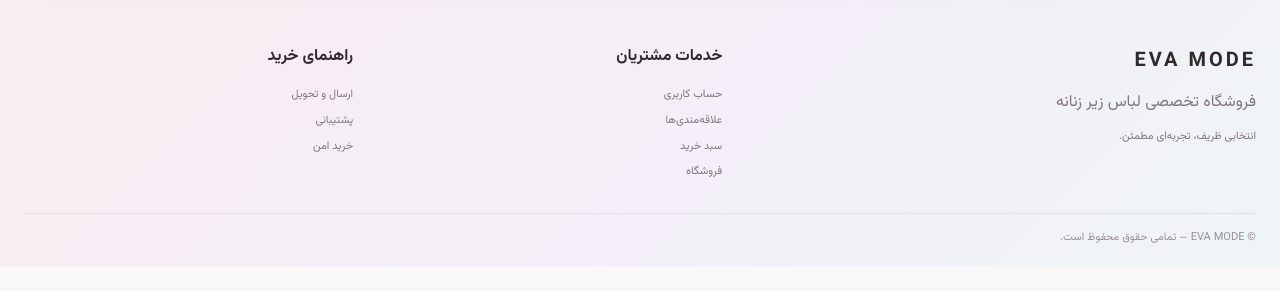
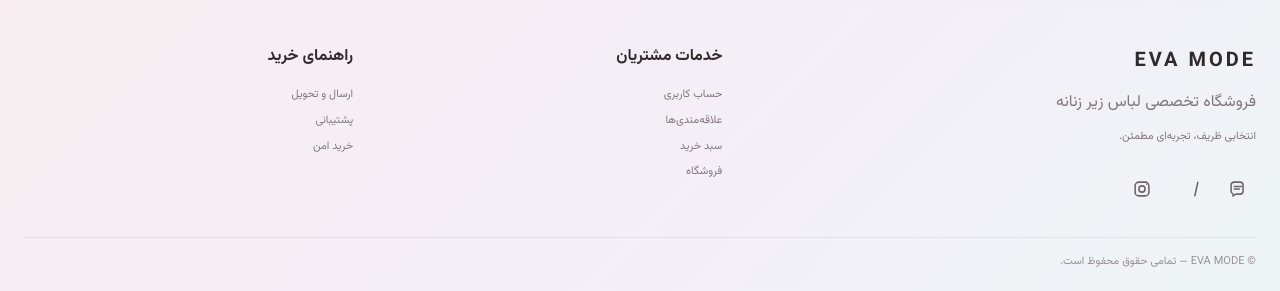
Before and after one commit to evamode29/eva-mode, a Django app: page / in a window 1280 px wide. Shown: the part 2270-2561 px from the top of the page. Before the commit the page ends 2513 px from the top, so only its background shows below. Run offline with Django 5.2, Linux system fonts and the light colour scheme; data that the repository does not hold is empty.

Commit message:
Add minimal social media icons to EVA MODE footer

```diff
--- a/templates/base.html
+++ b/templates/base.html
@@ -18,7 +18,11 @@
     .wishlist-badge{position:absolute;top:11px;left:11px;width:34px;height:34px;border-radius:50%;display:grid;place-items:center;background:rgba(255,255,255,.94);border:1px solid #eadfe3;font-size:22px;line-height:1;color:#6f5960;box-shadow:0 5px 16px rgba(83,64,72,.08)}
     .card-meta{display:flex;justify-content:space-between;gap:10px;margin:12px 17px 0;font-size:10px;color:#81777b}.card-meta span:last-child{color:#b9a17f;letter-spacing:1px}
     .wishlist-btn{transition:.2s}.wishlist-btn.is-favorite{color:#a34f61}.wishlist-btn.is-favorite:hover{color:#7f3548}
-    @media(max-width:600px){.discount-badge{top:8px;right:8px;font-size:9px;padding:3px 7px}.wishlist-badge{top:8px;left:8px;width:29px;height:29px;font-size:19px}.card-meta{margin-inline:11px;font-size:9px}}
+    .social-links{display:flex;align-items:center;gap:12px;margin-top:18px}
+    .social-link{width:36px;height:36px;display:inline-grid;place-items:center;color:#6f6466;text-decoration:none;transition:color .2s ease,transform .2s ease}
+    .social-link:hover{color:#a34f61;transform:translateY(-2px)}
+    .social-link svg{width:22px;height:22px;fill:none;stroke:currentColor;stroke-width:1.7;stroke-linecap:round;stroke-linejoin:round}
+    @media(max-width:600px){.discount-badge{top:8px;right:8px;font-size:9px;padding:3px 7px}.wishlist-badge{top:8px;left:8px;width:29px;height:29px;font-size:19px}.card-meta{margin-inline:11px;font-size:9px}.social-links{gap:8px}}
   </style>
 </head>
 <body>
@@ -47,7 +51,17 @@
     <div class="nav-row"><div class="container nav-inner"><a class="all-categories" href="/shop/">دسته‌بندی محصولات</a><nav class="main-nav" aria-label="منوی اصلی"><a href="/">خانه</a><a href="/shop/">فروشگاه</a>{% for c in eva_categories %}<a href="/shop/?category={{ c.slug }}">{{ c.name }}</a>{% endfor %}<a href="/shop/">جدیدترین‌ها</a><a class="sale-link" href="/shop/">پیشنهاد ویژه</a></nav></div></div>
   </header>
   <main>{% block content %}{% endblock %}</main>
-  <footer class="footer"><div class="container footer-grid"><div><strong>EVA MODE</strong><p>فروشگاه تخصصی لباس زیر زنانه</p><span>انتخابی ظریف، تجربه‌ای مطمئن.</span></div><div><b>خدمات مشتریان</b><a href="/account/">حساب کاربری</a><a href="/account/favorites/">علاقه‌مندی‌ها</a><a href="/cart/">سبد خرید</a><a href="/shop/">فروشگاه</a></div><div><b>راهنمای خرید</b><span>ارسال و تحویل</span><span>پشتیبانی</span><span>خرید امن</span></div></div><div class="container footer-bottom">© EVA MODE — تمامی حقوق محفوظ است.</div></footer>
+  <footer class="footer"><div class="container footer-grid"><div><strong>EVA MODE</strong><p>فروشگاه تخصصی لباس زیر زنانه</p><span>انتخابی ظریف، تجربه‌ای مطمئن.</span><div class="social-links" aria-label="شبکه‌های اجتماعی EVA MODE">
+    <a class="social-link" href="https://www.rubika.ir/@evamode_ir" target="_blank" rel="noopener noreferrer" aria-label="روبیکا">
+      <svg viewBox="0 0 24 24" aria-hidden="true"><path d="M7.2 4.5h7.1a3.2 3.2 0 0 1 3.2 3.2v6.7a3.2 3.2 0 0 1-3.2 3.2H9.7l-3.1 2v-2.1a3.2 3.2 0 0 1-2.1-3V7.7a3.2 3.2 0 0 1 2.7-3.2Z"></path><path d="M8 9.3h8M8 12h5.5"></path></svg>
+    </a>
+    <a class="social-link" href="https://www.rubika.ir/@evamode_ir" target="_blank" rel="noopener noreferrer" aria-label="تلگرام">
+      <svg viewBox="0 0 24 24" aria-hidden="true"><path d="m20.5 4.7-3.2 14.7c-.2 1- .8 1.2-1.6.7l-4.5-3.3-2.2 2.1c-.2.2-.4.4-.8.4l.3-4.6 8.4-7.6c.4-.3-.1-.5-.6-.2L5.9 13.4 1.5 12c-1-.3-1-1 .2-1.4L19 4.1c.8-.3 1.6.2 1.5.6Z"></path></svg>
+    </a>
+    <a class="social-link" href="https://www.rubika.ir/@evamode_ir" target="_blank" rel="noopener noreferrer" aria-label="اینستاگرام">
+      <svg viewBox="0 0 24 24" aria-hidden="true"><rect x="4.5" y="4.5" width="15" height="15" rx="4"></rect><circle cx="12" cy="12" r="3.4"></circle><circle cx="17.2" cy="6.9" r=".8" fill="currentColor" stroke="none"></circle></svg>
+    </a>
+  </div></div><div><b>خدمات مشتریان</b><a href="/account/">حساب کاربری</a><a href="/account/favorites/">علاقه‌مندی‌ها</a><a href="/cart/">سبد خرید</a><a href="/shop/">فروشگاه</a></div><div><b>راهنمای خرید</b><span>ارسال و تحویل</span><span>پشتیبانی</span><span>خرید امن</span></div></div><div class="container footer-bottom">© EVA MODE — تمامی حقوق محفوظ است.</div></footer>
   <script src="{% static 'js/wishlist.js' %}"></script>
   <script>
     (() => { const fa='۰۱۲۳۴۵۶۷۸۹'; const convert=value=>value.replace(/[0-9]/g,d=>fa[d]); const walker=document.createTreeWalker(document.body,NodeFilter.SHOW_TEXT); const nodes=[]; while(walker.nextNode())nodes.push(walker.currentNode); nodes.forEach(node=>{const parent=node.parentElement;if(parent&&!parent.closest('input,textarea,select,script,style'))node.nodeValue=convert(node.nodeValue);}); })();
```
